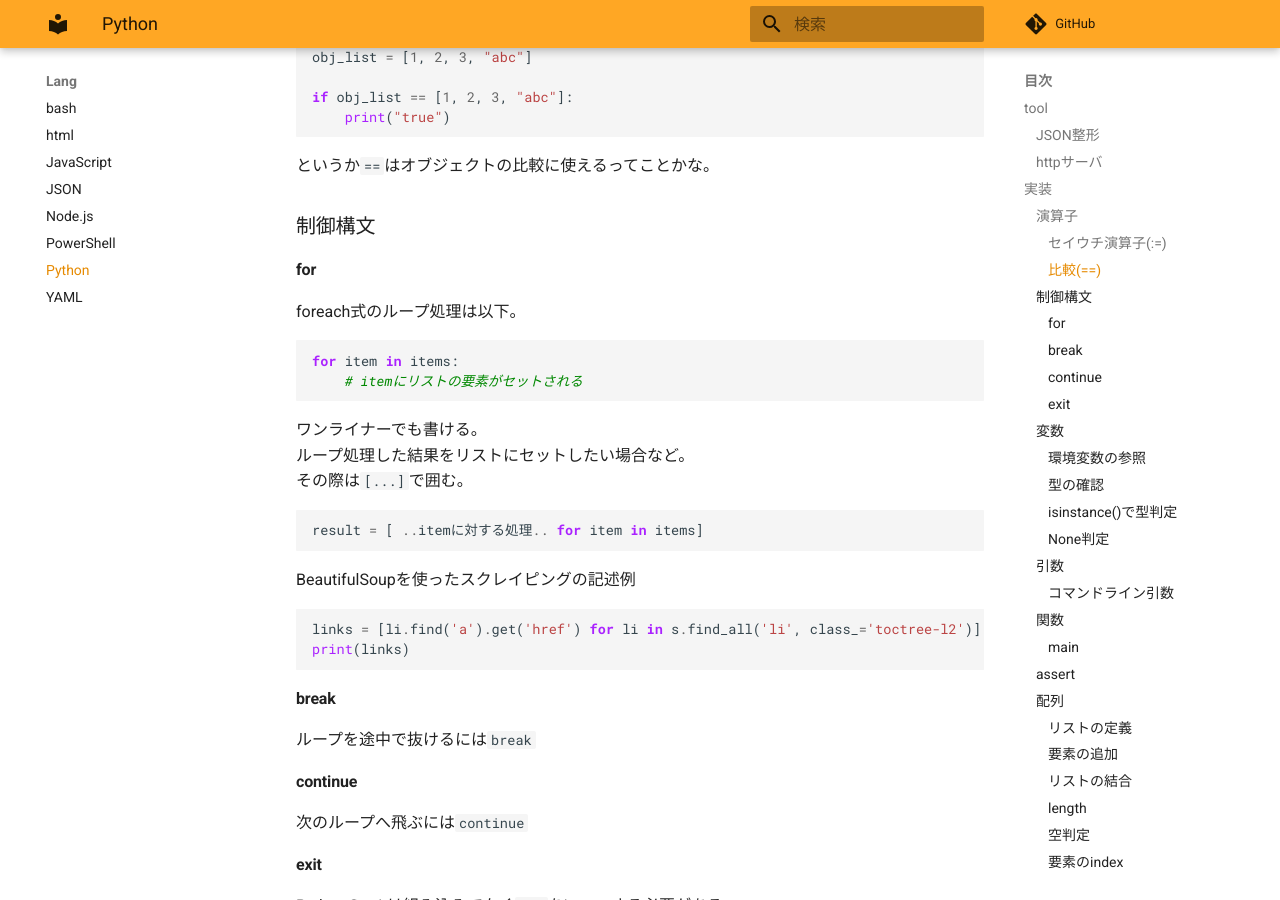
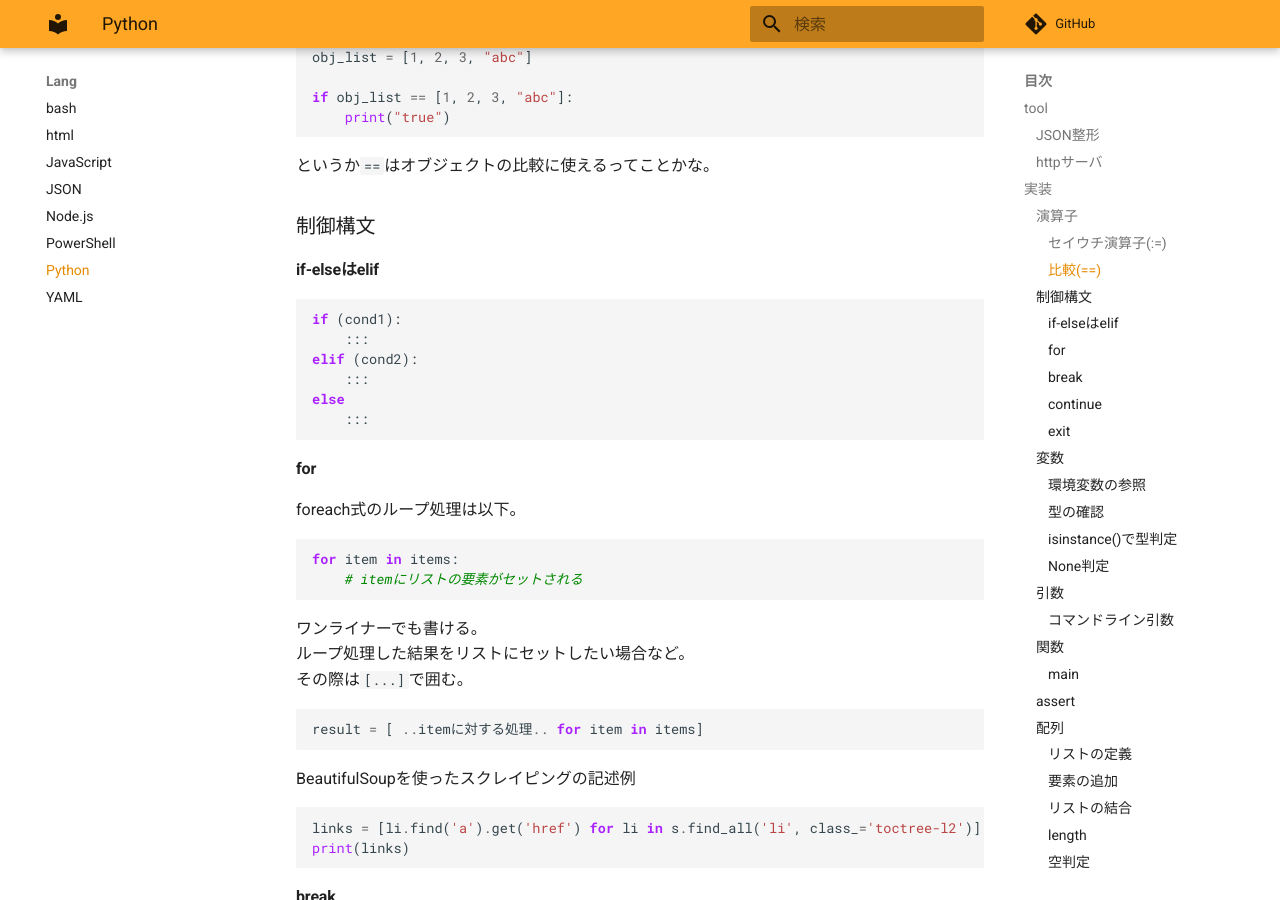
Before and after one commit to zaki-lknr/docs, an MkDocs documentation site: the page built from docs/lang/python.md, in a window 1280 px wide and 900 px high, scrolled down 1173 px. Built offline with MkDocs 1.6.1 and Material for MkDocs 9.7.7, drawn with Linux system fonts in a browser that asks for light colours; comment, search, counter and statistics services are not loaded.

Commit message:
add: lang/python: if-else

````diff
--- a/docs/lang/python.md
+++ b/docs/lang/python.md
@@ -60,6 +60,17 @@ if obj_list == [1, 2, 3, "abc"]:
 というか`==`はオブジェクトの比較に使えるってことかな。
 
 ### 制御構文
+
+#### if-elseはelif
+
+```py
+if (cond1):
+    :::
+elif (cond2):
+    :::
+else
+    :::
+```
 
 #### for
 
````
